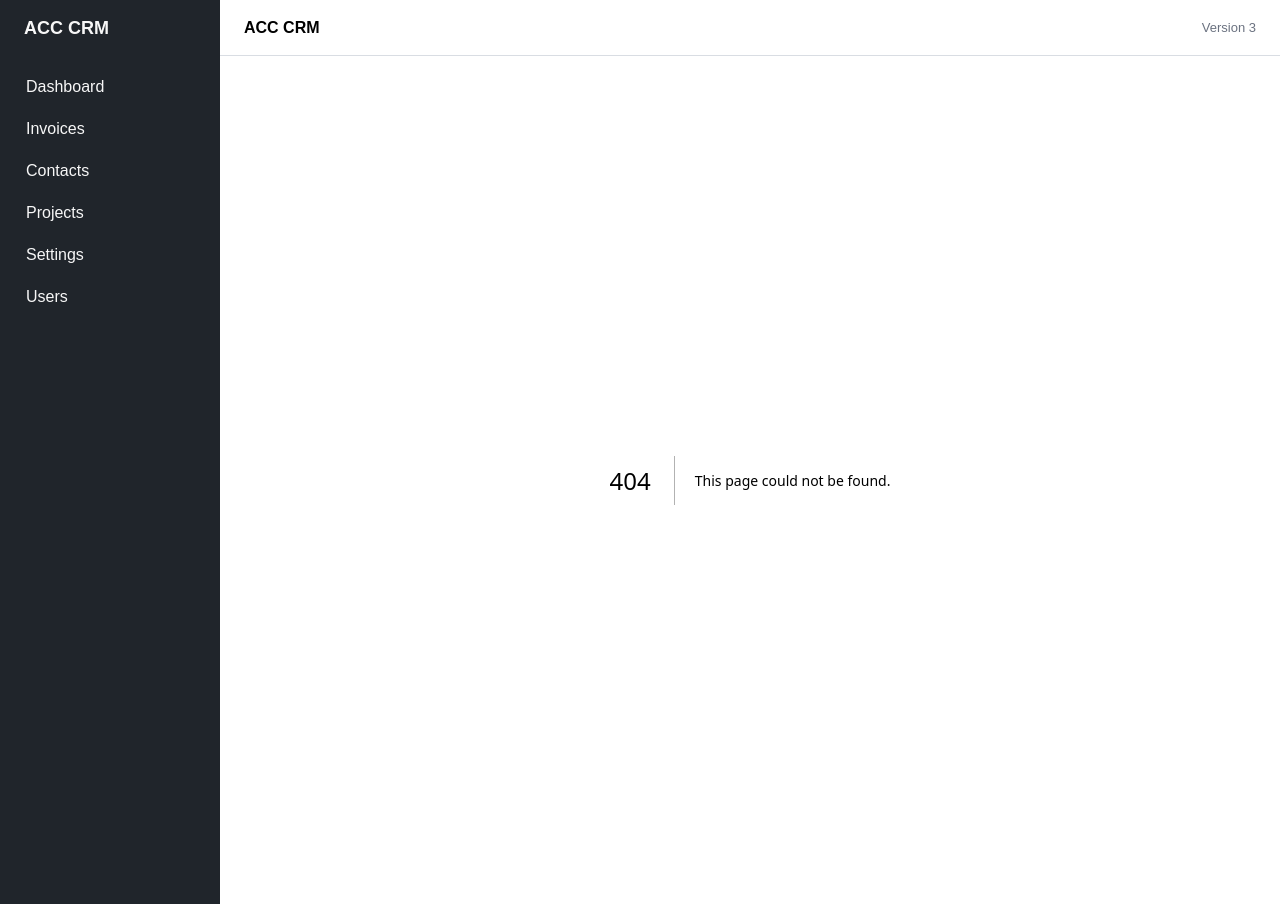
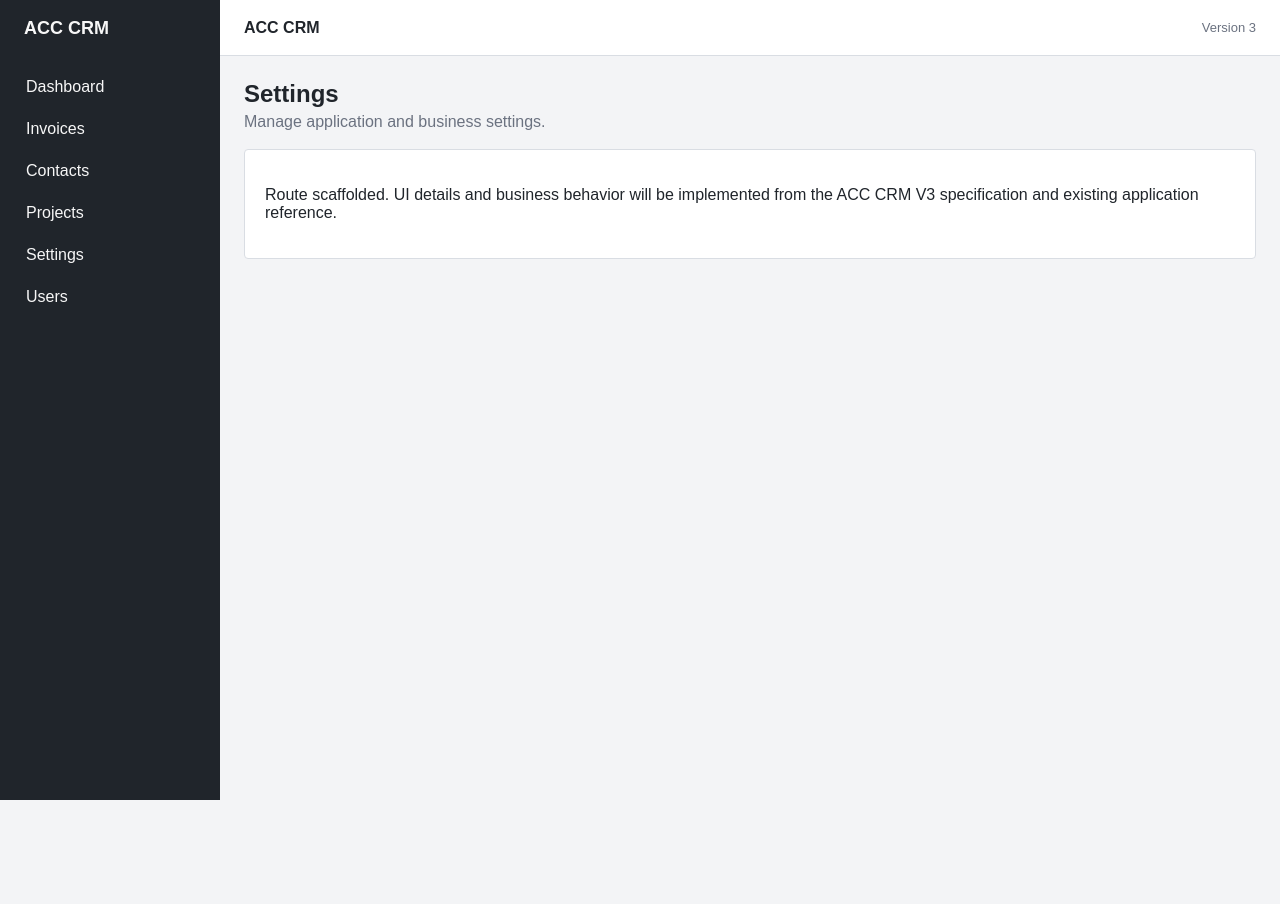
Before and after one commit to mlpk21d/acc-crm-v3, a Next.js app: page /settings in a window 1280 px wide. Before the commit this address had no page. After the commit the page ends 800 px from the top, so only its background shows below. Built offline with nearby package versions, Linux system fonts and the light colour scheme.

Commit message:
Bootstrap ACC CRM V3: add src/app/settings/page.tsx

```diff
--- /dev/null
+++ b/src/app/settings/page.tsx
@@ -0,0 +1,10 @@
+import { PagePlaceholder } from "@/components/page-placeholder";
+
+export default function SettingsPage() {
+  return (
+    <PagePlaceholder
+      title="Settings"
+      description="Manage application and business settings."
+    />
+  );
+}
```
